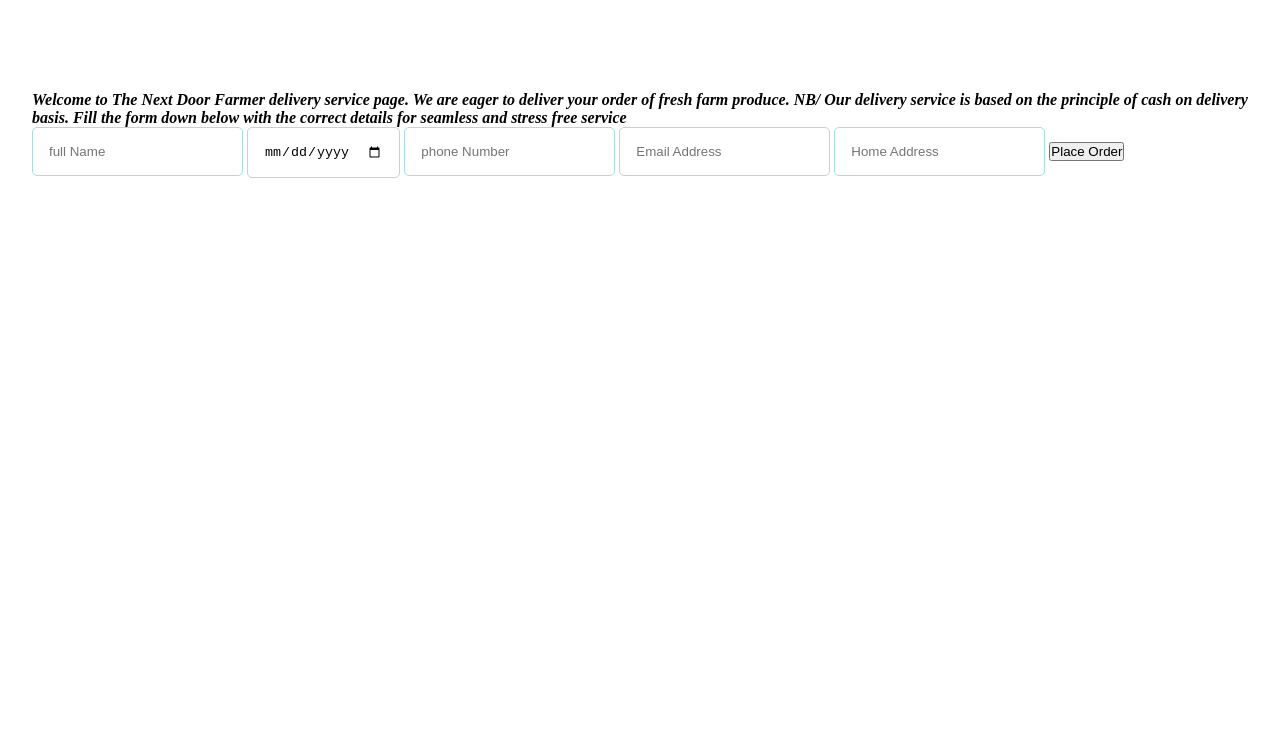
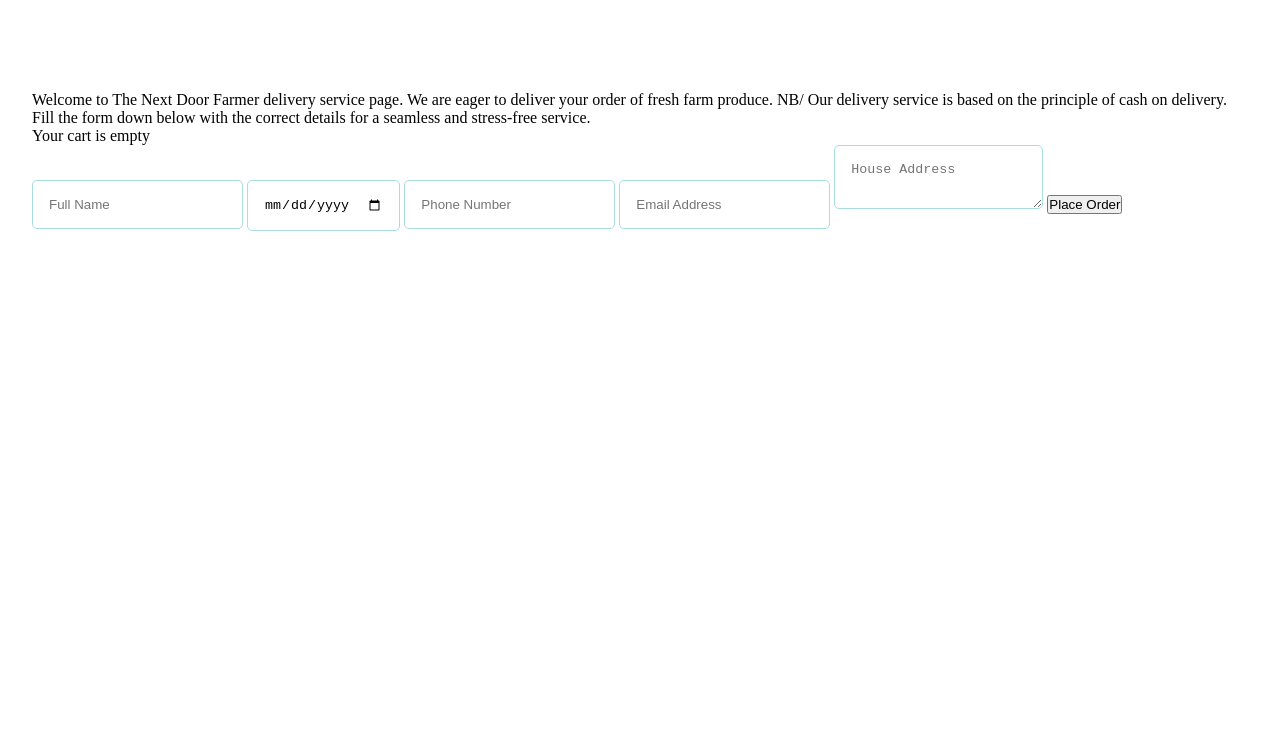
Before and after one commit to Gitkorir/The-Next-Door-Farmer, a plain HTML site: page cart.html in a window 1280 px wide. Shown: the part 49-800 px from the top of the page. Drawn offline with Linux system fonts and the light colour scheme.

Commit message:
undoing previous edits

```diff
--- a/cart.html
+++ b/cart.html
@@ -3,9 +3,9 @@
   <head>
     <meta charset="UTF-8" />
     <meta name="viewport" content="width=device-width, initial-scale=1.0" />
-    <title>The-Next-Door-Farmer</title>
+    <title>Cart - The Next Door Farmer</title>
     <link rel="stylesheet" href="./css/styles.css" />
-    <script src="./js/index.js" defer></script>
+    <script src="./js/cart.js" defer></script>
   </head>
   <body>
     <header>
@@ -14,40 +14,34 @@
           <li><a href="index.html">Home</a></li>
           <li><a href="menu.html">Menu</a></li>
           <li><a href="cart.html">Cart</a></li>
-          <li><a href="junior-farmer.html">Juior-Farmer</a></li>
+          <li><a href="junior-farmer.html">Junior-Farmer</a></li>
           <li><a href="contact.html">Contact</a></li>
         </ul>
       </nav>
     </header>
     <main class="cart-container">
-      <div class="welcome box">
+      <div class="welcome-box">
         <p>
-          <b
-            ><i
-              >Welcome to The Next Door Farmer delivery service page. We are
-              eager to deliver your order of fresh farm produce. NB/ Our
-              delivery service is based on the principle of cash on delivery
-              basis. Fill the form down below with the correct details for
-              seamless and stress free service
-            </i></b
-          >
+          Welcome to The Next Door Farmer delivery service page. We are eager to
+          deliver your order of fresh farm produce. NB/ Our delivery service is
+          based on the principle of cash on delivery. Fill the form down below
+          with the correct details for a seamless and stress-free service.
         </p>
       </div>
       <div class="cart-items">
-        <!--the odered items will be displayed here-->
+        <!-- Cart items will be displayed here -->
       </div>
       <form id="delivery-form" class="delivery-form">
-        <input type="text" name="name" placeholder="full Name" required />
+        <input type="text" name="name" placeholder="Full Name" required />
         <input type="date" name="date" required />
-        <input type="cell" name="phone" placeholder="phone Number" required />
+        <input type="tel" name="phone" placeholder="Phone Number" required />
         <input type="email" name="email" placeholder="Email Address" required />
-        <input
-          type="Home address"
-          name="home adderess"
-          placeholder="Home Address"
+        <textarea
+          name="address"
+          placeholder="House Address"
           required
-        />
-        <button type="Deploy.">Place Order</button>
+        ></textarea>
+        <button type="submit">Place Order</button>
       </form>
     </main>
   </body>
--- a/js/cart.js
+++ b/js/cart.js
@@ -1,8 +1,9 @@
-function displaycart() {
+function displayCart() {
   const cart = JSON.parse(localStorage.getItem("cart")) || [];
-  document.querySelector("cart-items");
+  const cartItems = document.querySelector(".cart-items");
+
   if (cart.length === 0) {
-    cart.innerhtml = "<p>Your cart is empty</p>";
+    cartItems.innerHTML = "<p>Your cart is empty</p>";
     return;
   }
 
```
Also changed, not shown: js/menu.js (+3 -4 lines), menu.html (+21 -5 lines).
